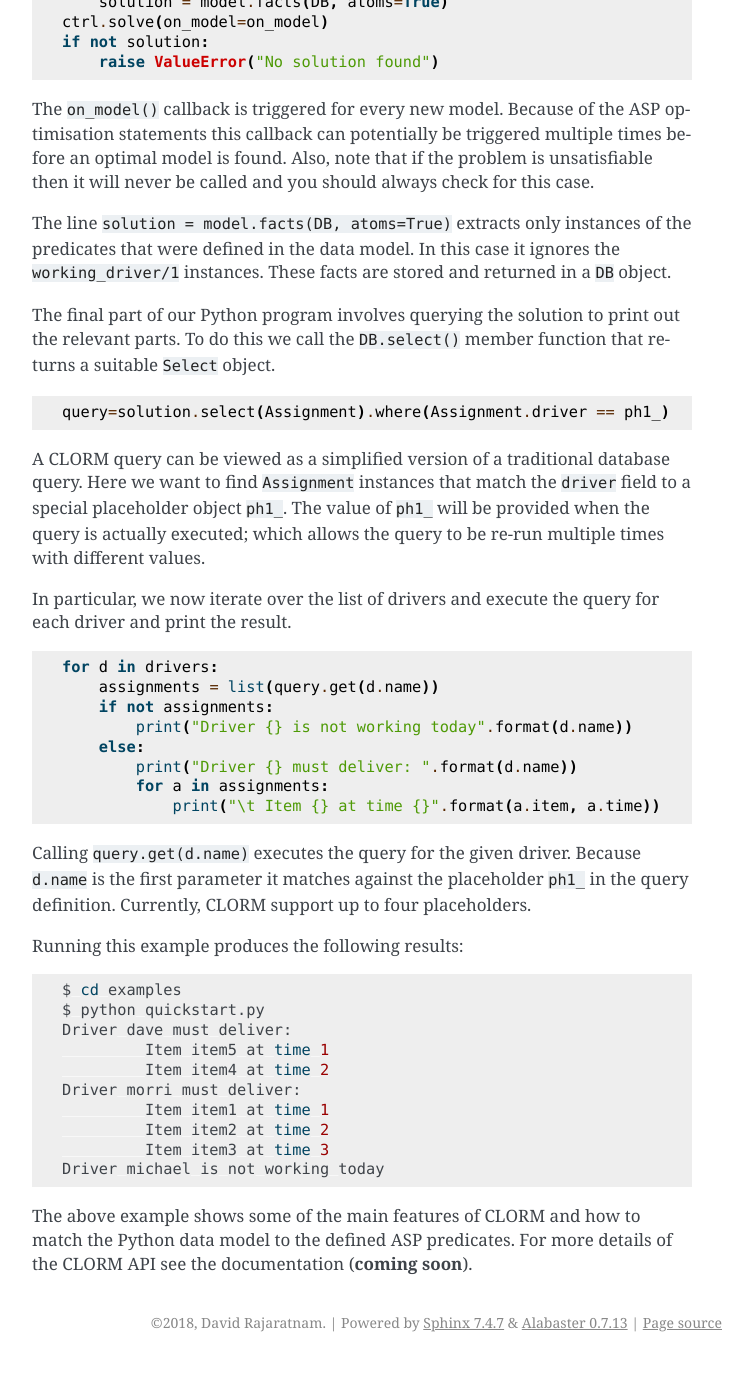
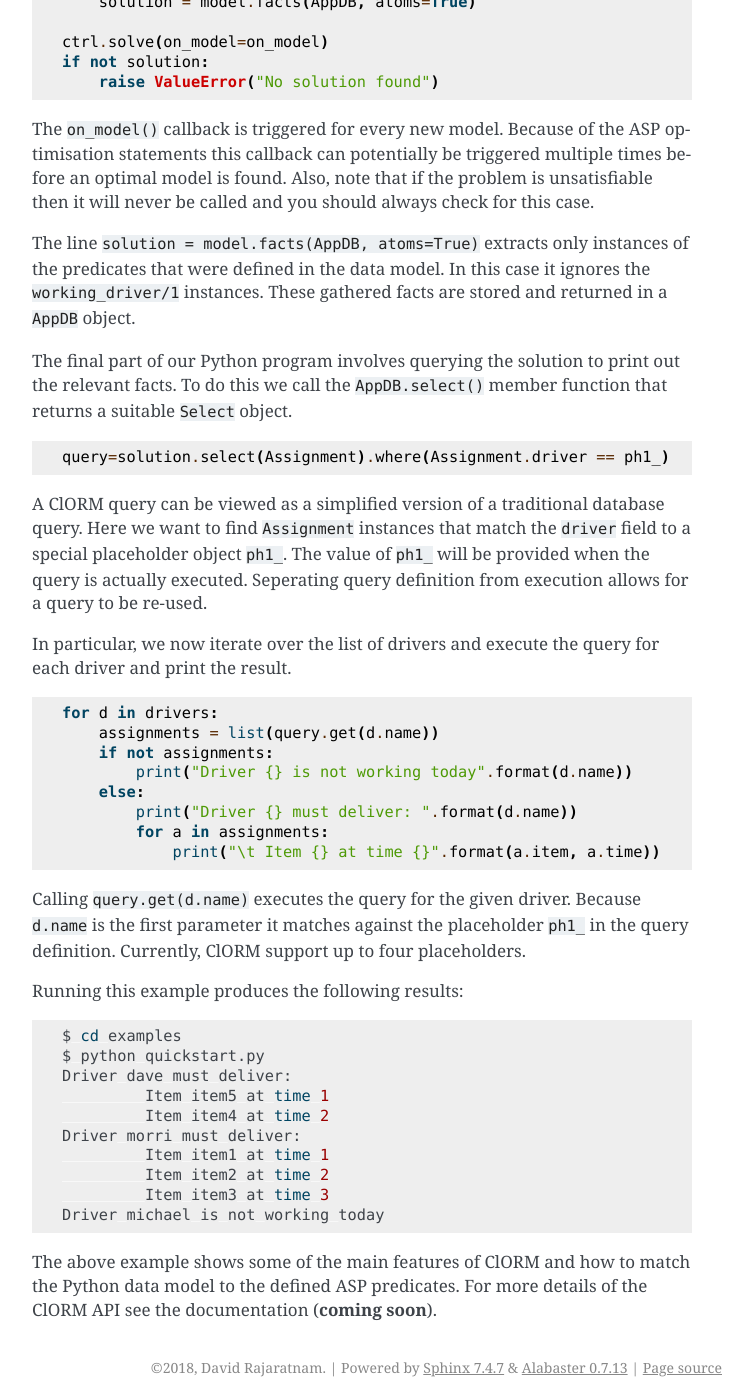
Before and after one commit to potassco/clorm, a Sphinx documentation site: the page built from docs/clorm/quickstart.rst, in a window 1280 px wide and 1400 px high, scrolled down 3594 px. Shown: the whole window, without its empty margins (388-1141 px from the left). Built offline with Sphinx 7.4.7, drawn with Linux system fonts in a browser that asks for light colours; before the commit the page ends 4956 px from its top, so only the background shows below that; some of the changed text lies outside the part shown.

Commit message:
Changes to the example and documentation

```diff
--- a/docs/clorm/predicate.rst
+++ b/docs/clorm/predicate.rst
@@ -334,7 +336,7 @@ objects. So assuming the above python code.
 
 .. code-block:: python
 
-   address_copy = Address(raw_=raw_address)
+   address_copy = Address(raw=raw_address)
 
 Note: not every raw symbol will match (technically *unify*) with a given
 ``Predicate`` definition. It the raw constructor fails to unify a symbol with a
--- a/docs/clorm/quickstart.rst
+++ b/docs/clorm/quickstart.rst
@@ -1,7 +1,7 @@
 Quick Start
 ===========
 
-We now highlight the basic features of CLORM by way of a simple example. This
+We now highlight the basic features of ClORM by way of a simple example. This
 example covers:
 
 * defining a simple data model
@@ -17,7 +17,7 @@ reader is reasonably familiar with ASP syntax and how to write an ASP
 program. However, if this is not the case it is worth going to the `Clingo docs <https://potassco.org/doc/start>`_ for links to some good reference material.
 
 While we assume that the reader is familiar with ASP, we do not assume that the
-reader is necessarily familiar with the official Clingo Python API. Since CLORM
+reader is necessarily familiar with the official Clingo Python API. Since ClORM
 is designed to be used with the Clingo API we therefore provide some basic
 explanations of the relevant steps necessary to run the Clingo solver. However,
 for more detailed documentation see the `Clingo API <https://potassco.org/clingo/python-api/current/clingo.html>`_.
@@ -80,14 +80,14 @@ First the relevant libraries need to be imported.
 
 The first line `monkey patches <https://en.wikipedia.org/wiki/Monkey_patch>`_ a
 number of Clingo classes by creating wrappers that make the integration with
-CLORM seemless. While you can use CLORM without monkey patching Clingo the
+ClORM seemless. While you can use ClORM without monkey patching Clingo the
 interaction requires a bit more cumbersome.
 
 Defining the Data Model
 -----------------------
 
 The most important setp is to define a data model that maps the Clingo
-predicates to Python classes. CLORM introduces two basic concepts for defining
+predicates to Python classes. ClORM introduces two basic concepts for defining
 the data model: ``Predicate`` and ``FactBase``. ``Predicate`` maps the ASP
 predicates to Python classes, while ``FactBase`` provides a container for
 storing facts of these types.  Both classes must be sub-classed when defining
@@ -114,7 +114,7 @@ of the ``FactBase`` sub-class.
        driver=ConstantField(index=True)
        time=IntegerField()
 
-   DB = fbh.create_class("DB")
+   AppDB = fbh.create_class("AppDB")
 
 The above code defines three classes to match the ASP program's input and output
 predicates.
@@ -124,15 +124,16 @@ predicates.
 must match the predicate arity and the order in which the fields are defined
 must also match the position of each parameter in the predicate.
 
-The ``FactBaseHelper`` provides a decorator that registers the predicate class
+The ``FactBaseHelper`` implements a decorator that registers the predicate class
 with the helper. It then provides a member function for dynamically defining a
-``FactBase`` sub-class. Here we define the class ``DB`` for storing predicate
+``FactBase`` sub-class. Here we define the class ``AppDB`` for storing predicate
 instance (i.e., the *facts*) for these types.
 
 You will notice that the declaration of the ``driver`` field contains the option
 ``index=True``. This ensures that the ``driver`` field is indexed whenever an
-``Assignment`` object is inserted into a ``DB`` instance. As with a traditional
-database indexing improves query performance but should also be used sparingly.
+``Assignment`` object is inserted into a ``AppDB`` instance. As with a
+traditional database indexing improves query performance but should also be used
+sparingly.
 
 Using the Data Model
 --------------------
@@ -149,13 +150,13 @@ First we create the Clingo ``Control`` object and load the ASP program.
 
 
 Next we generate a problem instance by generating a lists of ``Driver`` and
-``Item`` objects. These items are added to a ``DB`` instance.
+``Item`` objects. These items are added to a ``AppDB`` instance.
 
 .. code-block:: python
 
     drivers = [ Driver(name=n) for n in ["dave", "morri", "michael" ] ]
     items = [ Item(name="item{}".format(i)) for i in range(1,6) ]
-    instance = DB(drivers + items)
+    instance = AppDB(drivers + items)
 
 The ``Driver`` and ``Item`` constructors require named parameters that match the
 declared field names; you cannot use "normal" Python list arguments.
@@ -177,7 +178,8 @@ ASP program is typically called an *answer set* or simply a *model*.
     solution=None
     def on_model(model):
         nonlocal solution
-        solution = model.facts(DB, atoms=True)
+        solution = model.facts(AppDB, atoms=True)
+
     ctrl.solve(on_model=on_model)
     if not solution:
         raise ValueError("No solution found")
@@ -188,24 +190,24 @@ before an optimal model is found. Also, note that if the problem is
 unsatisfiable then it will never be called and you should always check for this
 case.
 
-The line ``solution = model.facts(DB, atoms=True)`` extracts only instances of
-the predicates that were defined in the data model. In this case it ignores the
-``working_driver/1`` instances. These facts are stored and returned in a ``DB``
-object.
+The line ``solution = model.facts(AppDB, atoms=True)`` extracts only instances
+of the predicates that were defined in the data model. In this case it ignores
+the ``working_driver/1`` instances. These gathered facts are stored and returned
+in a ``AppDB`` object.
 
 The final part of our Python program involves querying the solution to print out
-the relevant parts. To do this we call the ``DB.select()`` member function that
-returns a suitable ``Select`` object.
+the relevant facts. To do this we call the ``AppDB.select()`` member function
+that returns a suitable ``Select`` object.
 
 .. code-block:: python
 
     query=solution.select(Assignment).where(Assignment.driver == ph1_)
 
-A CLORM query can be viewed as a simplified version of a traditional database
+A ClORM query can be viewed as a simplified version of a traditional database
 query. Here we want to find ``Assignment`` instances that match the ``driver``
 field to a special placeholder object ``ph1_``. The value of ``ph1_`` will be
-provided when the query is actually executed; which allows the query to be
-re-run multiple times with different values.
+provided when the query is actually executed. Seperating query definition from
+execution allows for a query to be re-used.
 
 In particular, we now iterate over the list of drivers and execute the query for
 each driver and print the result.
@@ -223,7 +225,7 @@ each driver and print the result.
 
 Calling ``query.get(d.name)`` executes the query for the given driver. Because
 ``d.name`` is the first parameter it matches against the placeholder ``ph1_`` in
-the query definition. Currently, CLORM support up to four placeholders.
+the query definition. Currently, ClORM support up to four placeholders.
 
 Running this example produces the following results:
 
@@ -240,6 +242,6 @@ Running this example produces the following results:
              Item item3 at time 3
     Driver michael is not working today
 
-The above example shows some of the main features of CLORM and how to match the
-Python data model to the defined ASP predicates. For more details of the CLORM
+The above example shows some of the main features of ClORM and how to match the
+Python data model to the defined ASP predicates. For more details of the ClORM
 API see the documentation (**coming soon**).
```
Also changed, not shown: other parts of docs/clorm/predicate.rst (+2 -0 lines), docs/clorm/background.rst (+6 -6 lines), docs/clorm/factbase.rst (+16 -16 lines), docs/clorm/installation.rst (+11 -3 lines), docs/index.rst (+14 -6 lines), 1 other file.
